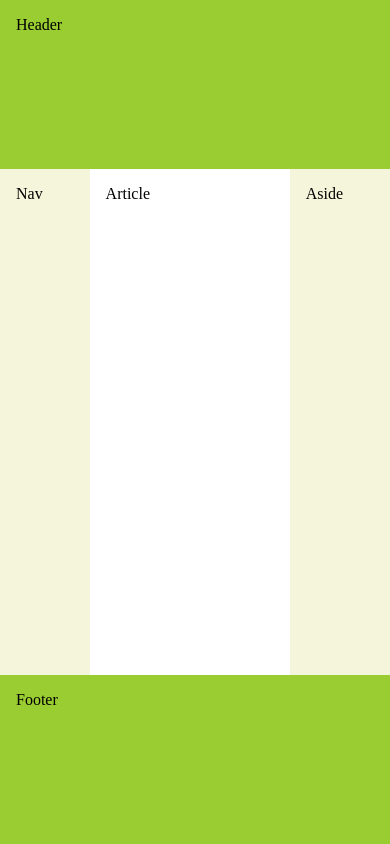
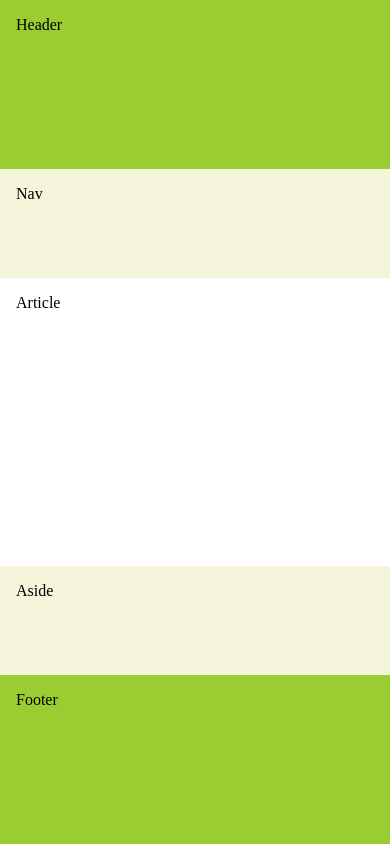
Before and after one commit to cnannu/flex-box-6, a plain HTML site: page index.html in a window 390 px wide. Drawn offline with Linux system fonts and the light colour scheme.

Commit message:
media query has been added

```diff
--- a/style.css
+++ b/style.css
@@ -25,3 +25,8 @@ header,footer{
 .article{
     flex-grow: 4;
 }
+@media screen and (max-width:500px){
+    main{
+        flex-direction: column;
+    }
+}
```
